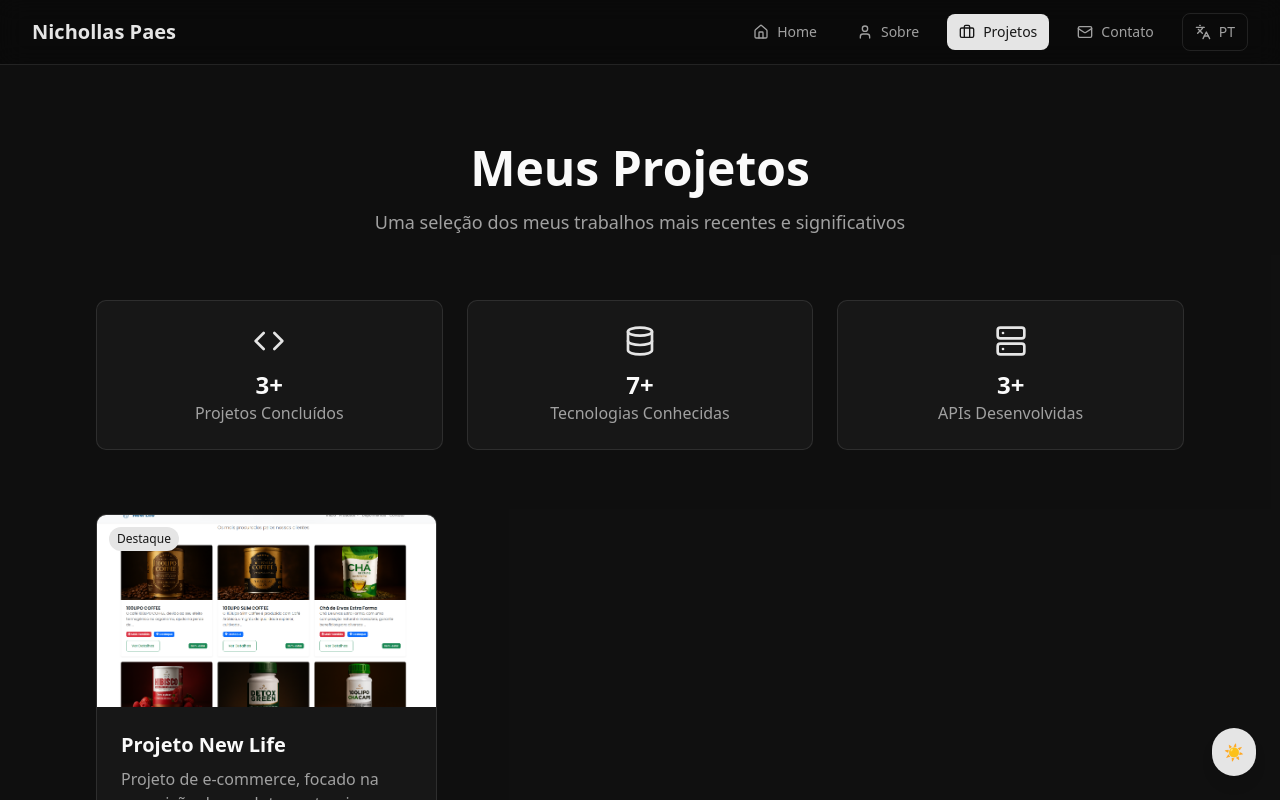
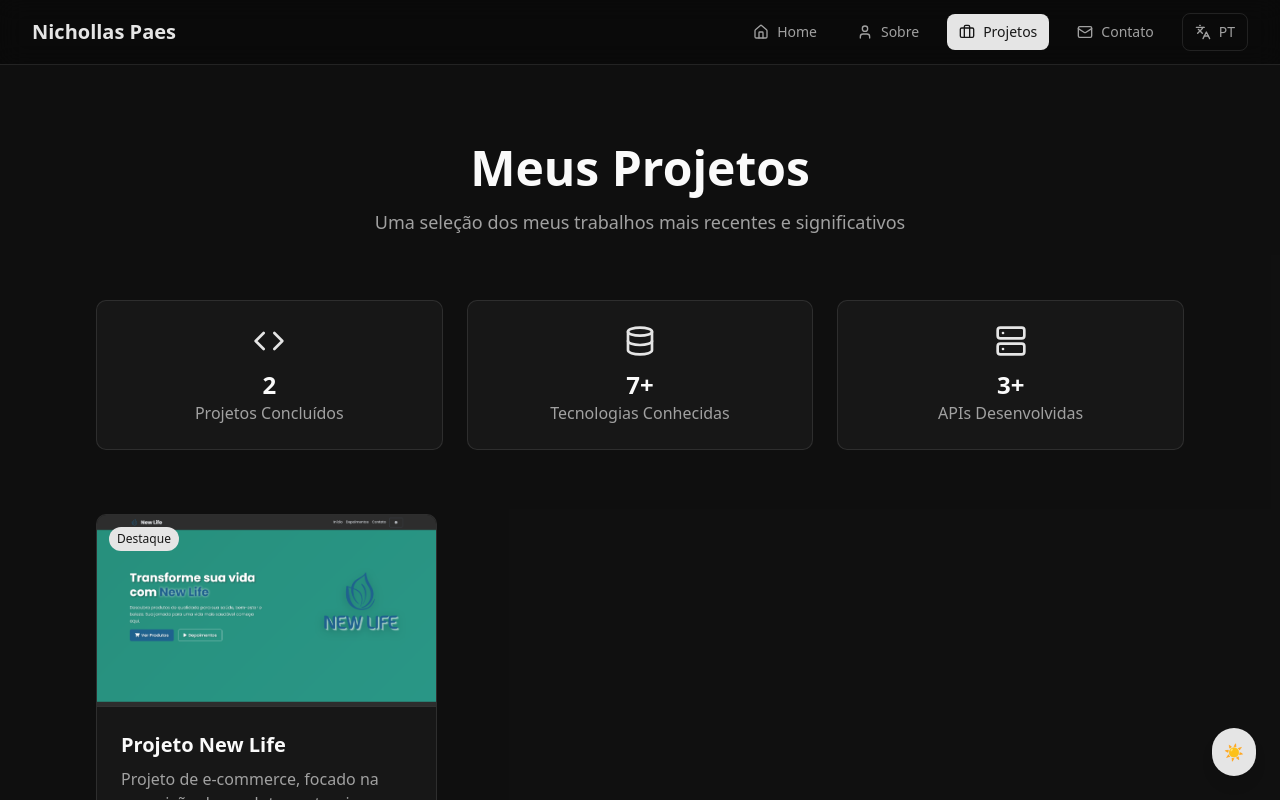
Before and after one commit to paesnichollas/site-portifolio, a React (Vite) app: page / in a window 1280 px wide. Both pictures are taken after a click on the button "Ver Projetos". Shown: the top 800 px of the page. Built offline with nearby package versions, Linux system fonts and the light colour scheme.

Commit message:
Atualização de projeto em portifólio

```diff
--- a/src/components/sections/Projects.jsx
+++ b/src/components/sections/Projects.jsx
@@ -13,7 +13,7 @@
       description: t('projects.projectsList.newLifeProject.description'),
       image: NewLife,
       technologies: ["Python", "Django", "HTML", "CSS", "JavaScript"],
-      githubUrl: "https://github.com/paesnichollas/newlifeproject",
+      githubUrl: "https://github.com/paesnichollas/new_life_website",
       liveUrl: null,
       featured: true
     },
@@ -114,7 +114,7 @@
         <div className="grid grid-cols-1 md:grid-cols-3 gap-6 mb-16">
           <div className="text-center p-6 rounded-lg bg-card border border-border">
             <Code className="mx-auto mb-3 text-primary" size={32} />
-            <h3 className="text-2xl font-bold text-foreground">3+</h3>
+            <h3 className="text-2xl font-bold text-foreground">2</h3>
             <p className="text-muted-foreground">{t('projects.stats.completed')}</p>
           </div>
           <div className="text-center p-6 rounded-lg bg-card border border-border">
```
Also changed, not shown: src/assets/newlife.png.
